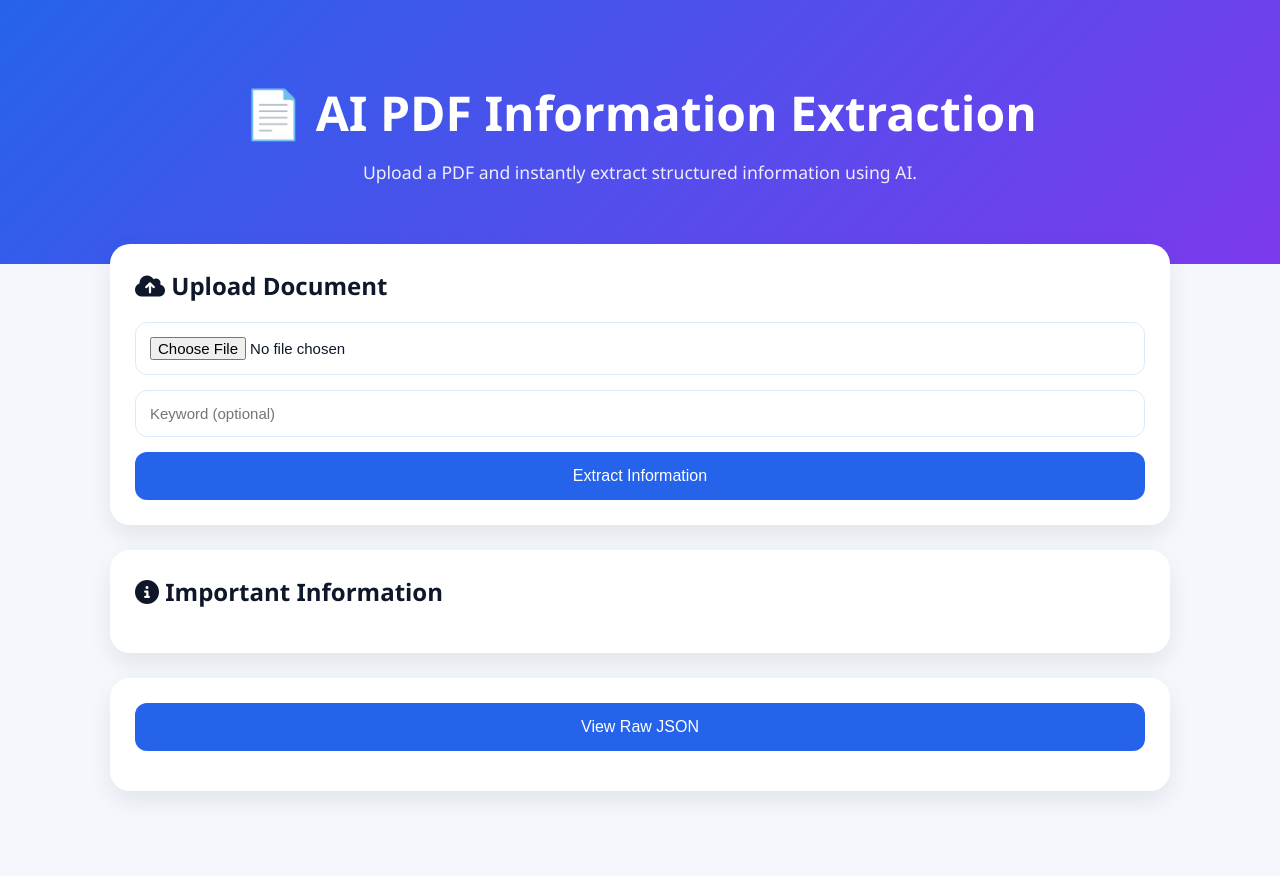
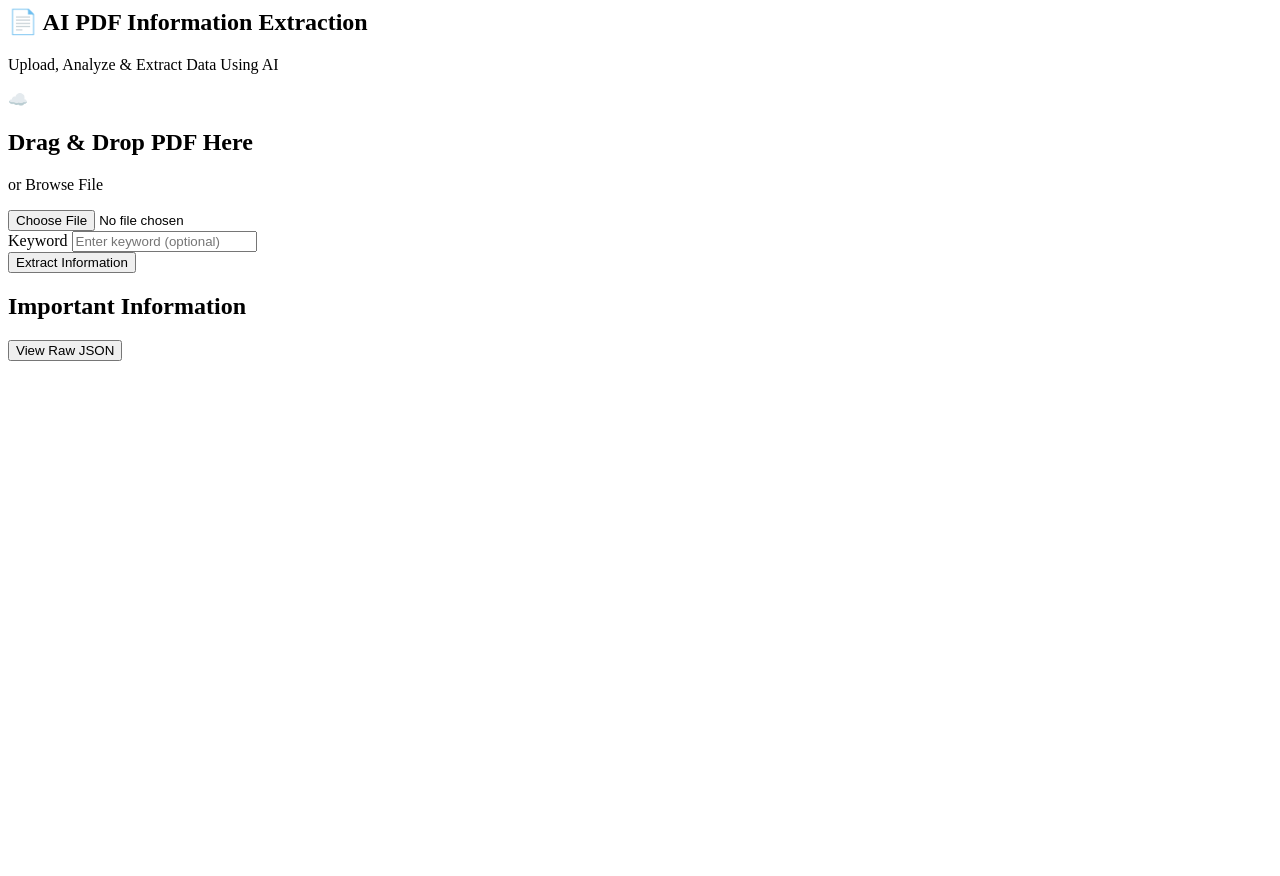
Before and after one commit to bhabanimishra027/pdf-extraction-api, a FastAPI app: page / in a window 1280 px wide. After the commit the page ends 361 px from the top, so only its background shows below. Run offline with FastAPI, Linux system fonts and the light colour scheme.

Commit message:
Fixed Template

```diff
--- a/app/static/script.js
+++ b/app/static/script.js
@@ -1,4 +1,4 @@
-async function extractData(){
+async function extractData() {
 
     const file =
         document.getElementById("pdfFile");
@@ -6,15 +6,14 @@ async function extractData(){
     const keyword =
         document.getElementById("keyword").value;
 
-    if(file.files.length === 0){
+    if (file.files.length === 0) {
 
         alert("Please upload a PDF");
 
         return;
     }
 
-    const formData =
-        new FormData();
+    const formData = new FormData();
 
     formData.append(
         "file",
@@ -26,14 +25,19 @@ async function extractData(){
         keyword
     );
 
-    try{
+    document.getElementById(
+        "accordionContainer"
+    ).innerHTML =
+        "<p>⏳ Processing PDF...</p>";
+
+    try {
 
         const response =
             await fetch(
                 "/parse-pdf",
                 {
-                    method:"POST",
-                    body:formData
+                    method: "POST",
+                    body: formData
                 }
             );
 
@@ -46,11 +50,9 @@ async function extractData(){
             data.extracted_data
         );
 
-        document
-            .getElementById(
+        document.getElementById(
             "responseBox"
-            )
-            .textContent =
+        ).textContent =
             JSON.stringify(
                 data,
                 null,
@@ -59,16 +61,19 @@ async function extractData(){
 
     }
 
-    catch(error){
+    catch (error) {
 
-        alert(error.message);
+        alert(
+            "Error: " +
+            error.message
+        );
     }
 }
 
-function showDocumentInfo(data){
 
-    document
-        .getElementById(
+function showDocumentInfo(data) {
+
+    document.getElementById(
         "documentInfo"
     ).innerHTML = `
 
@@ -87,10 +92,12 @@ function showDocumentInfo(data){
         </div>
 
     </div>
+
     `;
 }
 
-function showAccordion(data){
+
+function showAccordion(data) {
 
     const container =
         document.getElementById(
@@ -99,7 +106,7 @@ function showAccordion(data){
 
     container.innerHTML = "";
 
-    for(const key in data){
+    for (const key in data) {
 
         const button =
             document.createElement(
@@ -123,17 +130,56 @@ function showAccordion(data){
         panel.innerHTML =
             `<p>${data[key]}</p>`;
 
-        button.onclick =
+        button.addEventListener(
+            "click",
             () => {
 
+                const isOpen =
+                    panel.style.display ===
+                    "block";
+
+                const allPanels =
+                    document.querySelectorAll(
+                        ".panel"
+                    );
+
+                const allButtons =
+                    document.querySelectorAll(
+                        ".accordion"
+                    );
+
+                allPanels.forEach(
+                    p => p.style.display =
+                    "none"
+                );
+
+                allButtons.forEach(
+                    b => {
+
+                        b.innerHTML =
+                        "▶ " +
+                        b.innerHTML
+                        .replace(
+                            "▼ ",
+                            ""
+                        )
+                        .replace(
+                            "▶ ",
+                            ""
+                        );
+                    }
+                );
+
+                if (!isOpen) {
+
                     panel.style.display =
-                panel.style.display ===
-                "block"
-                ?
-                "none"
-                :
                         "block";
-            };
+
+                    button.innerHTML =
+                        `▼ ${key}`;
+                }
+            }
+        );
 
         container.appendChild(
             button
@@ -145,18 +191,26 @@ function showAccordion(data){
     }
 }
 
-function toggleJson(){
+
+function toggleJson() {
 
     const box =
         document.getElementById(
             "responseBox"
         );
 
-    box.style.display =
+    if (
         box.style.display ===
         "block"
-        ?
-        "none"
-        :
+    ) {
+
+        box.style.display =
+            "none";
+    }
+
+    else {
+
+        box.style.display =
             "block";
     }
+}
--- a/app/static/style.css
+++ b/app/static/style.css
@@ -1,22 +1,13 @@
-*{
+body{
     margin:0;
-    padding:0;
-    box-sizing:border-box;
-}
-
-body{
-
     font-family:'Segoe UI',sans-serif;
-
-    background:#f4f7fc;
-
+    background:#f5f7fb;
     color:#0f172a;
 }
 
 .hero{
 
-    background:
-    linear-gradient(
+    background:linear-gradient(
         135deg,
         #2563eb,
         #7c3aed
@@ -26,33 +17,58 @@ body{
 
     text-align:center;
 
-    padding:80px 20px;
+    padding:90px 20px;
 }
 
 .hero h1{
-
-    font-size:3rem;
-
+    font-size:3.2rem;
     margin-bottom:15px;
 }
 
 .hero p{
-
-    font-size:1.1rem;
-
-    opacity:.9;
+    font-size:1.2rem;
 }
 
 .container{
 
-    max-width:1100px;
+    max-width:1000px;
 
-    margin:-40px auto 40px;
+    margin:-50px auto 50px;
 
     padding:20px;
 }
 
-.upload-card,
+.upload-box{
+
+    background:white;
+
+    border-radius:25px;
+
+    padding:60px;
+
+    text-align:center;
+
+    box-shadow:
+        0 10px 30px rgba(0,0,0,.08);
+
+    margin-bottom:30px;
+
+    border:3px dashed #cbd5e1;
+}
+
+.upload-icon{
+
+    font-size:4rem;
+
+    margin-bottom:20px;
+}
+
+.upload-box input{
+
+    margin-top:20px;
+}
+
+.keyword-card,
 .accordion-card,
 .json-card,
 .doc-card{
@@ -66,16 +82,19 @@ body{
     margin-bottom:25px;
 
     box-shadow:
-        0 10px 25px rgba(0,0,0,.08);
+        0 10px 30px rgba(0,0,0,.08);
 }
 
-.upload-card h2,
-.accordion-card h2{
+.keyword-card label{
 
-    margin-bottom:20px;
+    display:block;
+
+    margin-bottom:12px;
+
+    font-weight:600;
 }
 
-input{
+.keyword-card input{
 
     width:100%;
 
@@ -84,38 +103,34 @@ input{
     border:1px solid #dbeafe;
 
     border-radius:12px;
-
-    margin-bottom:15px;
-
-    font-size:15px;
 }
 
-button{
+.extract-btn{
 
     width:100%;
 
-    padding:15px;
+    padding:18px;
 
     border:none;
 
-    border-radius:12px;
+    border-radius:15px;
 
     background:#2563eb;
 
     color:white;
 
-    font-size:16px;
+    font-size:18px;
+
+    font-weight:600;
 
     cursor:pointer;
 
-    transition:.3s;
+    margin-bottom:30px;
 }
 
-button:hover{
+.extract-btn:hover{
 
     background:#1d4ed8;
-
-    transform:translateY(-2px);
 }
 
 .doc-card{
@@ -127,38 +142,38 @@ button:hover{
     align-items:center;
 
     flex-wrap:wrap;
-
-    gap:15px;
 }
 
 .badge{
 
-    padding:8px 15px;
-
-    border-radius:50px;
-
-    font-size:14px;
-
     background:#dbeafe;
 
     color:#1d4ed8;
+
+    padding:10px 18px;
+
+    border-radius:30px;
+
+    font-weight:600;
 }
 
 .accordion{
 
     width:100%;
 
-    background:#eef4ff;
+    background:#f8fafc;
 
     border:none;
 
-    padding:15px;
+    padding:18px;
+
+    margin-top:12px;
 
     border-radius:12px;
 
     text-align:left;
 
-    margin-top:10px;
+    font-size:16px;
 
     font-weight:600;
 
@@ -169,23 +184,39 @@ button:hover{
 
     display:none;
 
+    padding:20px;
+
     background:white;
 
     border:1px solid #e2e8f0;
 
+    border-top:none;
+
     border-radius:0 0 12px 12px;
-
-    padding:15px;
 }
 
 .json-btn{
 
-    margin-bottom:15px;
+    width:100%;
+
+    padding:15px;
+
+    border:none;
+
+    border-radius:12px;
+
+    background:#0f172a;
+
+    color:white;
+
+    cursor:pointer;
 }
 
 pre{
 
     display:none;
+
+    margin-top:20px;
 
     background:#0f172a;
 
--- a/app/templates/index.html
+++ b/app/templates/index.html
@@ -1,60 +1,60 @@
-<!DOCTYPE html>
-<html lang="en">
-
-<head>
-    <meta charset="UTF-8">
-    <meta name="viewport" content="width=device-width, initial-scale=1.0">
-    <title>AI PDF Information Extraction</title>
-
-    <link rel="stylesheet" href="/static/style.css">
-
-    <link rel="stylesheet"
-        href="https://cdnjs.cloudflare.com/ajax/libs/font-awesome/6.5.1/css/all.min.css">
-</head>
-
 <body>
 
-    <div class="hero">
+    <section class="hero">
 
         <h1>📄 AI PDF Information Extraction</h1>
 
         <p>
-            Upload a PDF and instantly extract structured information using AI.
+            Upload, Analyze & Extract Data Using AI
         </p>
 
-    </div>
+    </section>
 
     <div class="container">
 
-        <div class="upload-card">
+        <div class="upload-box">
 
-            <h2>
-                <i class="fa-solid fa-cloud-arrow-up"></i>
-                Upload Document
-            </h2>
+            <div class="upload-icon">
+                ☁️
+            </div>
+
+            <h2>Drag & Drop PDF Here</h2>
+
+            <p>or Browse File</p>
 
             <input
                 type="file"
                 id="pdfFile"
                 accept=".pdf">
 
+        </div>
+
+        <div class="keyword-card">
+
+            <label>
+                Keyword
+            </label>
+
             <input
                 type="text"
                 id="keyword"
-                placeholder="Keyword (optional)">
-
-            <button onclick="extractData()">
-                Extract Information
-            </button>
+                placeholder="Enter keyword (optional)">
 
         </div>
+
+        <button
+            class="extract-btn"
+            onclick="extractData()">
+
+            Extract Information
+
+        </button>
 
         <div id="documentInfo"></div>
 
         <div class="accordion-card">
 
             <h2>
-                <i class="fa-solid fa-circle-info"></i>
                 Important Information
             </h2>
 
@@ -78,8 +78,7 @@
 
     </div>
 
-    <script src="/static/script.js"></script>
+<script src="/static/script.js"></script>
 
 </body>
-
 </html>
```
Lines whose indentation alone changed are shown as unchanged.
